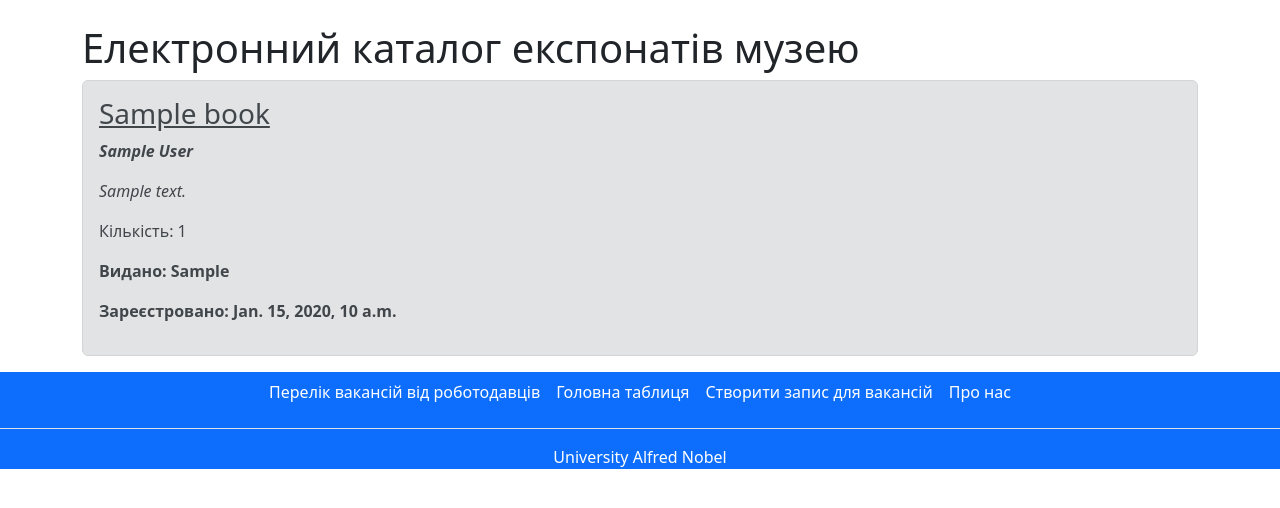
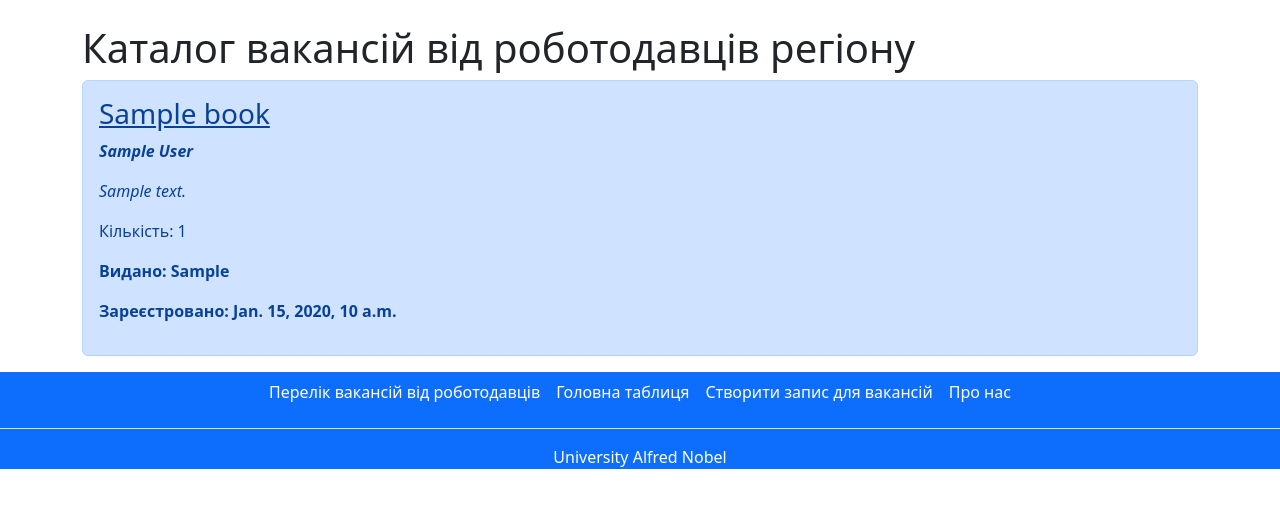
Before and after one commit to Zaninko/Django, a Django app: page /books/ in a window 1280 px wide. Shown: the part 109-617 px from the top of the page. Run offline with Django 3.2, Linux system fonts and the light colour scheme; tables that the repository leaves empty hold one stand-in row (values such as "Sample post").

Commit message:
Update index.html

```diff
--- a/main/templates/main/index.html
+++ b/main/templates/main/index.html
@@ -1,17 +1,17 @@
 {% extends 'main/base.html' %}
 
 {% block title %}
-Exhibits
+Work
 {% endblock %}
 
 {% block content %}
 
-<h1>Електронний каталог експонатів музею</h1>
+<h1>Каталог вакансій від роботодавців регіону</h1>
 
  {% if books %}
  {% for el in books %}
 
-<div class="alert alert-secondary mt-1">
+<div class="alert alert-primary mt-1">
     <h3><u>{{ el.title }}</u></h3>
     <p><b><i>{{ el.author }}</i></b></p>
     <p><i>{{ el.text }}</i></p>
```
